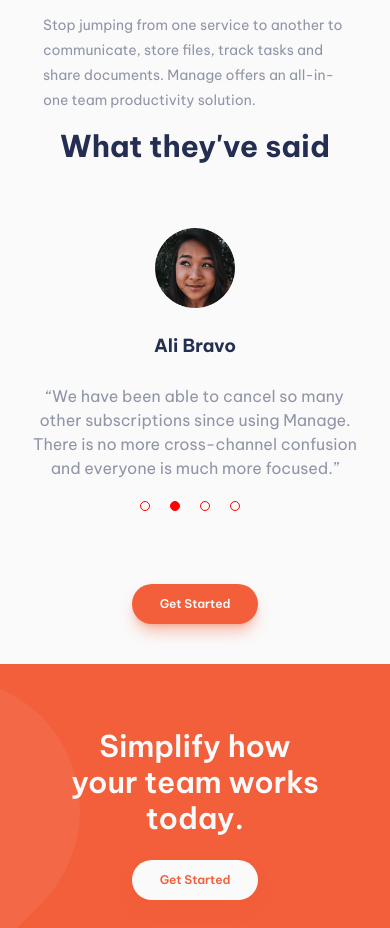
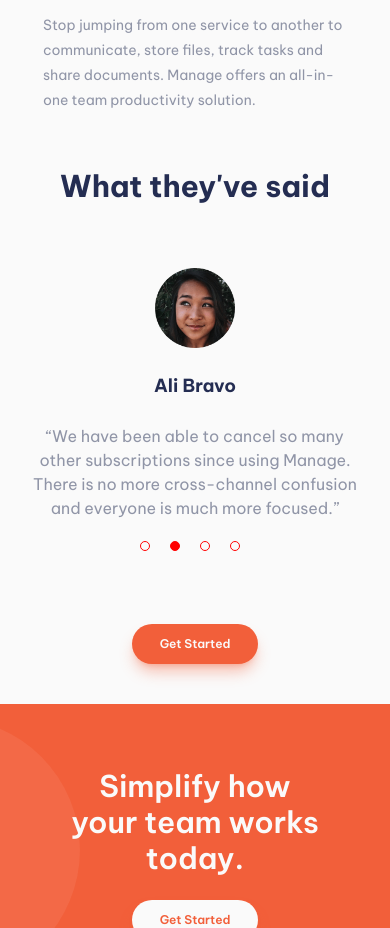
Before and after one commit to KevinPadi/manage-landing-page, a React (Vite) app: page / in a window 390 px wide. Shown: the part 1580-2508 px from the top of the page. Built offline with nearby package versions, Linux system fonts and the light colour scheme.

Commit message:
fix: margin top

```diff
--- a/src/components/TestimonialSection.jsx
+++ b/src/components/TestimonialSection.jsx
@@ -77,7 +77,7 @@ function TestimonialSection () {
     )
   }
   return (
-    <section className='w-full space-y-8 mt-10 md:mt-20 text-center'>
+    <section className='w-full space-y-8 mt-20 text-center'>
       <h2 className='text-3xl text-center font-bold text-DarkBlue w-80 mx-auto md:mx-0 md:w-full'>What they've said</h2>
       <div className='flex justify-center items-center'>
         <div className='w-full max-w-md lg:hidden'>
```
